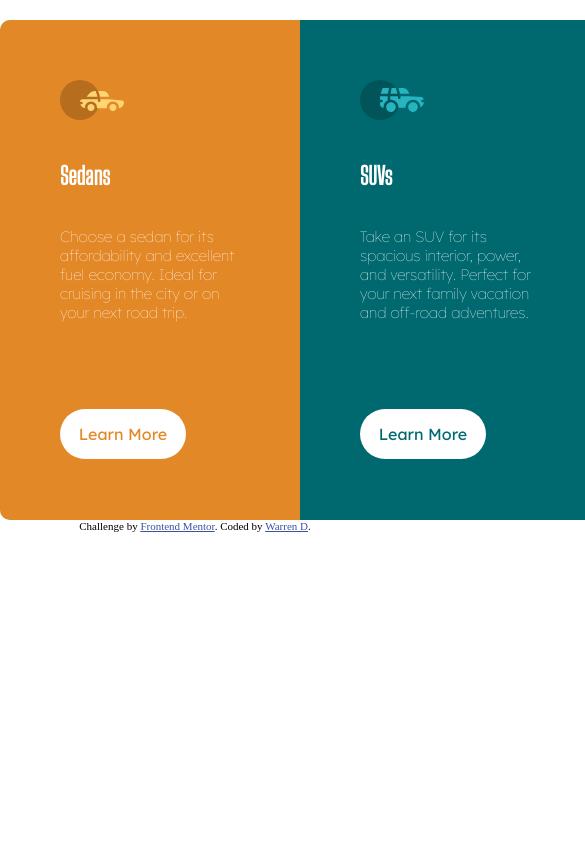
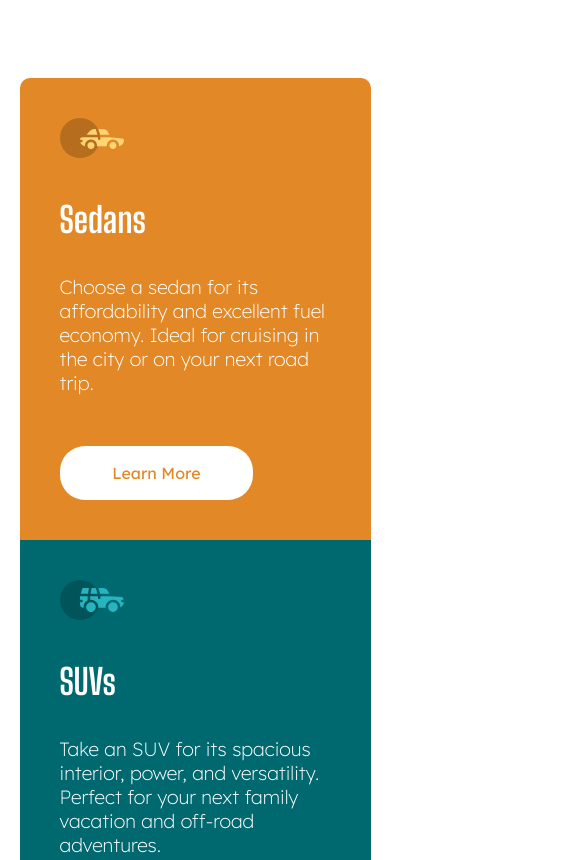
Before and after one commit to sleepGuyWD/3-Column-Preview, a plain HTML site: page index.html in a window 390 px wide. Shown: the top 860 px of the page, 585 px wide, since content can reach past the window. Drawn offline with Linux system fonts and the light colour scheme.

Commit message:
Completed challenge: mobile friendly, hover effects

```diff
--- a/index.html
+++ b/index.html
@@ -5,7 +5,7 @@
   <meta name="viewport" content="width=device-width, initial-scale=1.0"> <!-- displays site properly based on user's device -->
   <link rel="preconnect" href="https://fonts.googleapis.com">
   <link rel="preconnect" href="https://fonts.gstatic.com" crossorigin>
-  <link href="https://fonts.googleapis.com/css2?family=Big+Shoulders+Display:wght@300;400&family=Lexend+Deca:wght@100;200;400&display=swap" rel="stylesheet">
+  <link href="https://fonts.googleapis.com/css2?family=Big+Shoulders+Display:wght@300;400;700&family=Lexend+Deca:wght@100;200;400&display=swap" rel="stylesheet">
   <link rel="icon" type="image/png" sizes="32x32" href="./images/favicon-32x32.png">
   <link rel="stylesheet" href="style/styles.css">
   <title>Frontend Mentor | 3-column preview card component</title>
--- a/style/styles.css
+++ b/style/styles.css
@@ -10,15 +10,19 @@ body {
   flex-direction: column;
 }
 
+
+
+
 main {
-  width: 900px;
-  height: 500px;
-  margin-top: 5%;
-  margin: 0, auto;
+  width: 800px;
+  height: 450px;
+
+  margin: 0 auto;
   display: flex;
   border-radius: 10px;
-  background-color: aquamarine;
+
   color: white;
+  margin-top: 5%;
 }
 
 .column {
@@ -56,11 +60,13 @@ main {
 
 h2 {
   font-family: 'Big Shoulders Display', serif;
+  font-size: 2.2rem;
+  font-weight: 700;
 }
 
 .learnButton.one {
   width: 70%;
-  height: 50px;
+  height: 40px;
   background-color: white;
   color: hsl(31, 77%, 52%);
   font-family: 'Lexend Deca', 'serif';
@@ -70,12 +76,13 @@ h2 {
   align-items: center;
   justify-content: center;
   border-radius: 25px;
-
+  font-size: 13px;
+  border: 2px solid transparent
 }
 
 .learnButton.two {
   width: 70%;
-  height: 50px;
+  height: 40px;
   background-color: white;
   color: hsl(184, 100%, 22%);
   font-family: 'Lexend Deca', 'serif';
@@ -85,12 +92,14 @@ h2 {
   align-items: center;
   justify-content: center;
   border-radius: 25px;
+  font-size: 13px;
+  border: 2px solid transparent
 }
 
 
 .learnButton.three {
   width: 70%;
-  height: 50px;
+  height: 40px;
   background-color: white;
   color: hsl(179, 100%, 13%);
   font-family: 'Lexend Deca', 'serif';
@@ -100,13 +109,79 @@ h2 {
   align-items: center;
   justify-content: center;
   border-radius: 25px;
+  font-size: 13px;
+  border: 2px solid transparent;
 }
 
+.learnButton.one:hover,
+.learnButton.two:hover,
+.learnButton.three:hover {
+  border:  2px solid white ;
+
+
+  color: white;
+  cursor: pointer;
+}
+
+.learnButton.one:hover {
+  background:hsl(31, 77%, 52%);
+}
+
+.learnButton.two:hover {
+  background: hsl(184, 100%, 22%);
+}
+
+.learnButton.three:hover {
+  background: hsl(179, 100%, 13%);
+}
+
+
 .container {
-  padding: 60px;
+  padding: 40px;
   justify-content: space-between;
   display: flex;
   flex-direction: column;
   height: 100%;
 
 }
+
+@media only screen and (max-width: 600px) {
+  main {
+    display: flex;
+    width: 351px;
+    height: 1400px;
+    margin: 0 auto;
+    flex-direction: column;
+    margin-top: 20%;
+    margin-bottom: 40%;
+  }
+
+
+  .column {
+    width: 100%;
+    height: 33%;
+  }
+
+  .column.one {
+  border-radius: 10px 10px 0 0px;
+  }
+
+  .column.three {
+    border-radius: 0 0 10px 10px;
+    }
+
+  .text {
+    font-size: 1.2rem;
+    font-weight: 300;
+    margin-bottom: 15px;
+  }
+  .learnButton.one,
+  .learnButton.two,
+  .learnButton.three {
+    height: 50px;
+    font-size: 16px;
+  }
+  .attribution {
+    text-align: center;
+  }
+}
```
